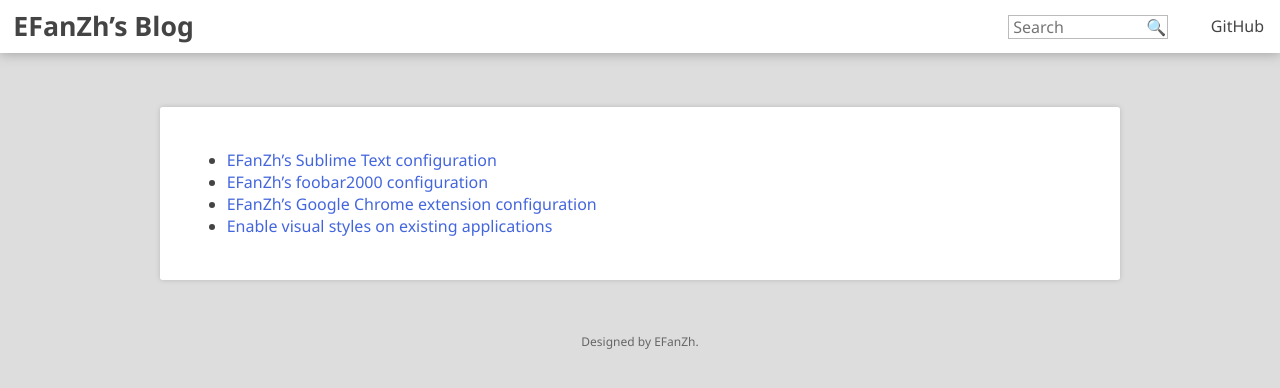
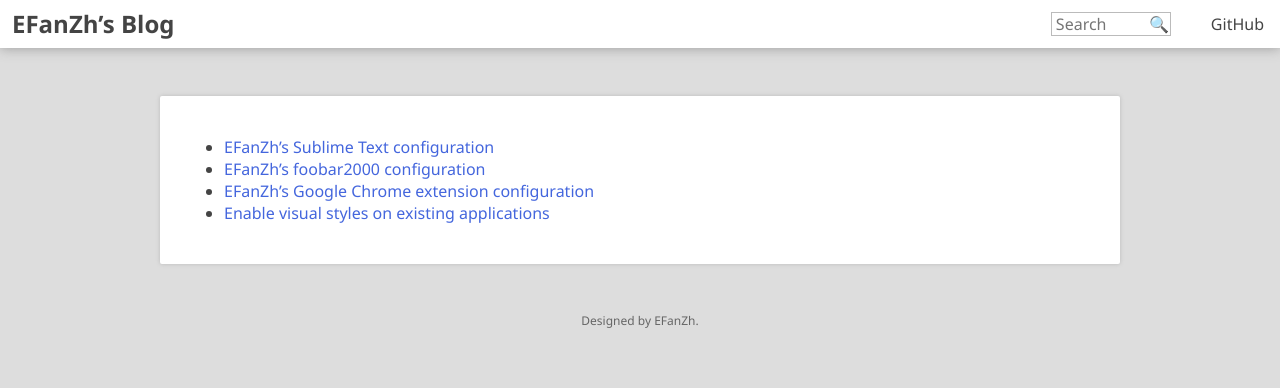
Before and after one commit to fuzeyi/efanzh.github.io, a Jekyll site: the page built from index.html, in a window 1280 px wide. Shown: the top 388 px of the page. Built offline with Jekyll 4.4.1, drawn with Linux system fonts in a browser that asks for light colours.

Commit message:
Change length unit from "pt" to "px"

```diff
--- a/stylesheets/common.css
+++ b/stylesheets/common.css
@@ -1,7 +1,7 @@
 .header
 {
     background-color: white;
-    box-shadow: 0 0 9pt 0 #999;
+    box-shadow: 0 0 12px 0 #999;
     display: flex;
     justify-content: space-between;
     left: 0;
@@ -18,8 +18,8 @@
 
 .title
 {
-    font-size: 20pt;
-    line-height: 40pt;
+    font-size: 24px;
+    line-height: 48px;
     margin: 0;
     padding: 0 0.5em;
     white-space: nowrap;
@@ -34,21 +34,21 @@
 .search
 {
     display: flex;
-    margin-right: 20pt;
+    margin-right: 24px;
 }
 
 .search-textbox, .search-button
 {
     box-sizing: border-box;
-    font-size: 12pt;
-    height: 18pt;
+    font-size: 16px;
+    height: 24px;
 }
 
 .search-textbox
 {
-    border: 1pt solid #bbb;
-    padding: 0 18pt 0 0.25em;
-    width: 120pt;
+    border: 1px solid #bbb;
+    padding: 0 24px 0 0.25em;
+    width: 120px;
 }
 
 .search-textbox::-ms-clear
@@ -61,9 +61,9 @@
     background-color: transparent;
     border: none;
     cursor: pointer;
-    margin-left: -18pt;
+    margin-left: -24px;
     padding: 0;
-    width: 18pt;
+    width: 24px;
 }
 
 .page-list
@@ -86,18 +86,18 @@
 .page-list > li > a
 {
     display: block;
-    line-height: 40pt;
+    line-height: 48px;
     padding: 0 1em;
 }
 
 .main
 {
     background-color: white;
-    border-radius: 2pt;
-    box-shadow: 0 0 4pt 0 #bbb;
+    border-radius: 2px;
+    box-shadow: 0 0 4px 0 #bbb;
     box-sizing: border-box;
-    margin: 80pt auto 40pt auto;
-    max-width: 720pt;
+    margin: 96px auto 48px auto;
+    max-width: 960px;
 }
 
 .main > article > header
@@ -113,7 +113,7 @@
 
 .post
 {
-    padding: 20pt;
+    padding: 24px;
 }
 
 .post h1
@@ -148,23 +148,23 @@
 
 .post pre
 {
-    border: 1pt solid #ccc;
-    box-shadow: inset 1pt 1pt 3pt #eee;
+    border: 1px solid #ccc;
+    box-shadow: inset 1px 1px 3px #eee;
     overflow: auto;
     padding: 0.5em;
 }
 
 .post > table
 {
-    border-bottom: 2pt solid #555;
+    border-bottom: 2px solid #555;
     border-collapse: collapse;
-    border-top: 2pt solid #555;
+    border-top: 2px solid #555;
     margin: auto;
 }
 
 .post > table > thead
 {
-    border-bottom: 1pt solid #555;
+    border-bottom: 1px solid #555;
 }
 
 .post > table > thead > tr > th
@@ -201,7 +201,7 @@
 .footer
 {
     color: #666;
-    font-size: 9pt;
+    font-size: 12px;
     text-align: center;
 }
 
@@ -210,9 +210,9 @@
     background-color: #ddd;
     color: #444;
     font-family: "Myriad Pro", "Segoe UI", "Segoe UI Symbol", "Source Han Sans", "Hiragino Sans GB", "Microsoft YaHei", sans-serif;
-    font-size: 12pt;
+    font-size: 16px;
     margin: 0;
-    padding: 0 20pt;
+    padding: 0 24px;
 }
 
 button, input, textarea
```
